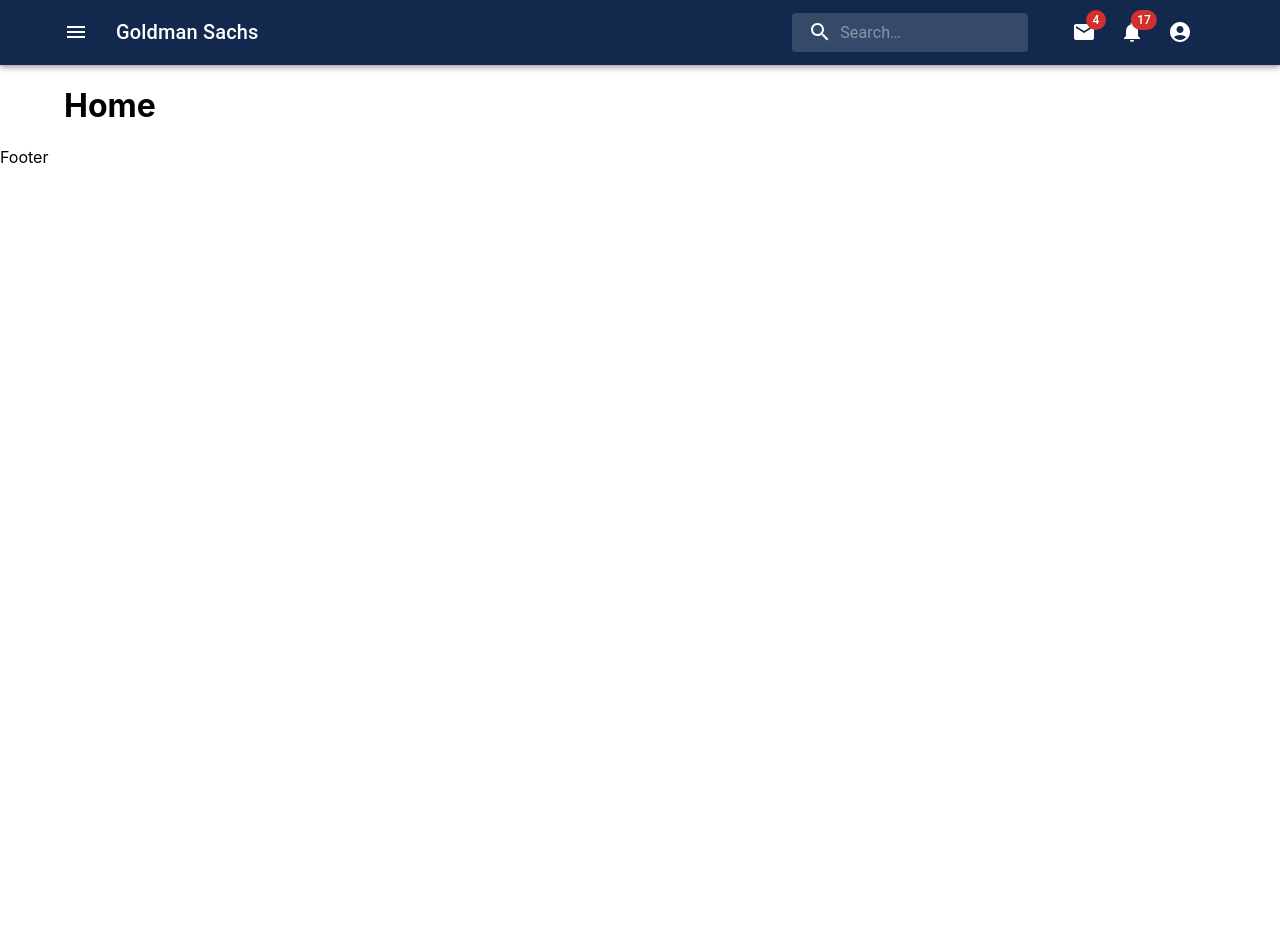
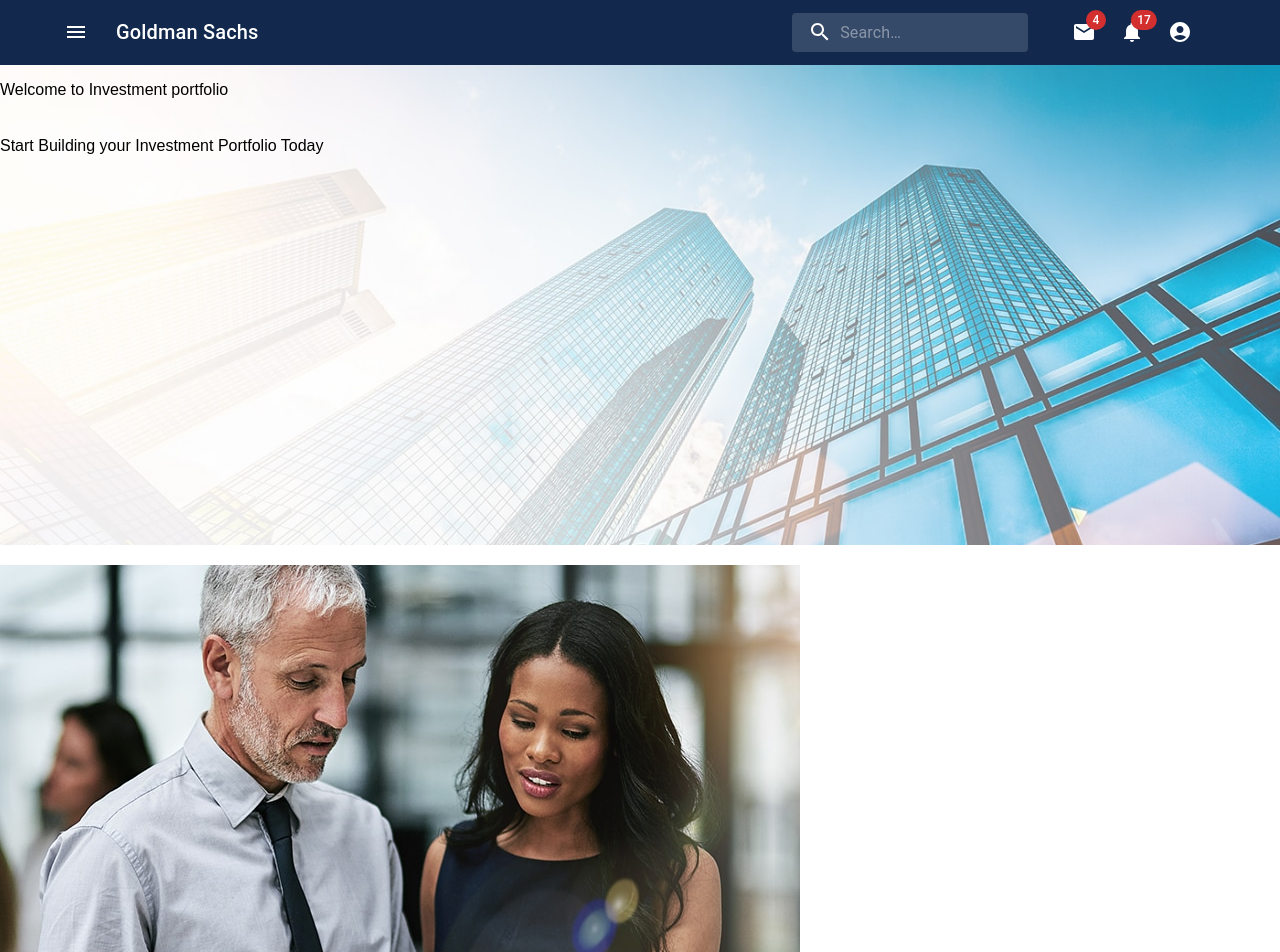
Before and after one commit to Tjandra-Putra/is442-oop-project, a React (Create React App) app in the folder frontend/: page / in a window 1280 px wide. Shown: the top 952 px of the page. Before the commit the page ends 800 px from the top, so only its background shows below. Built offline with nearby package versions, Linux system fonts and the light colour scheme.

Commit message:
coding during ethics class sucks

```diff
--- a/frontend/src/pages/Home/Home.js
+++ b/frontend/src/pages/Home/Home.js
@@ -1,11 +1,26 @@
 import React from "react";
-import Container from "@mui/material/Container";
+// import Container from "@mui/material/Container";
+import styles from "./Home.module.css";
+
 
 const home = () => {
   return (
-    <Container>
-      <h1>Home</h1>
-    </Container>
+
+    <>
+
+    {/* First image */}
+    <div className={styles.stockone}>
+      <p>Welcome to Investment portfolio</p>
+      <p className={styles.landingpage} > Start Building your Investment Portfolio Today</p>
+    </div>
+
+
+    {/* Second image */}
+    <div className={styles.stocktwo}>
+      <img src="image7.jpg"></img>
+    </div>
+      </>
+
   );
 };
 
--- /dev/null
+++ b/frontend/src/pages/Home/Home.module.css
@@ -0,0 +1,28 @@
+.stockone {
+    display:flex;
+    background-image: url("../../../public/image6.jpg");
+    width: 100%;
+    height:30em;
+    background-repeat: no-repeat;
+    background-size: cover;
+    flex-direction: column;
+
+  }
+
+  .stocktwo{
+    margin-top: 20px;
+  }
+
+p{
+   font-family: "Basis Grotesque", Arial, Helvetica, sans-serif;
+
+}
+
+.landingpage{
+    margin-top: -10px;
+    font-family: "Basis Grotesque", Arial, Helvetica, sans-serif;
+    font-weight: 20;
+    line-height: 82px;
+    word-wrap: break-word;
+
+}
```
Also changed, not shown: frontend/public/image6.jpg (added), frontend/public/image7.jpg (added).
